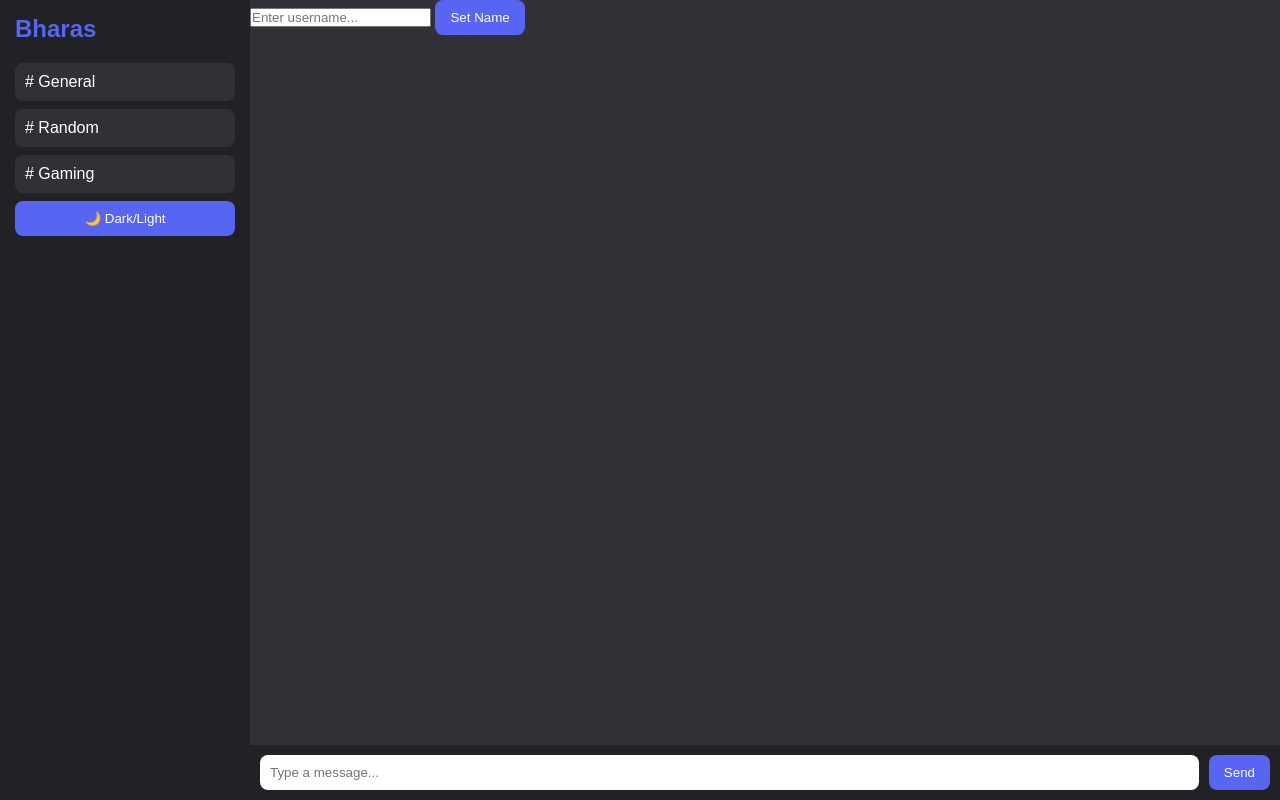
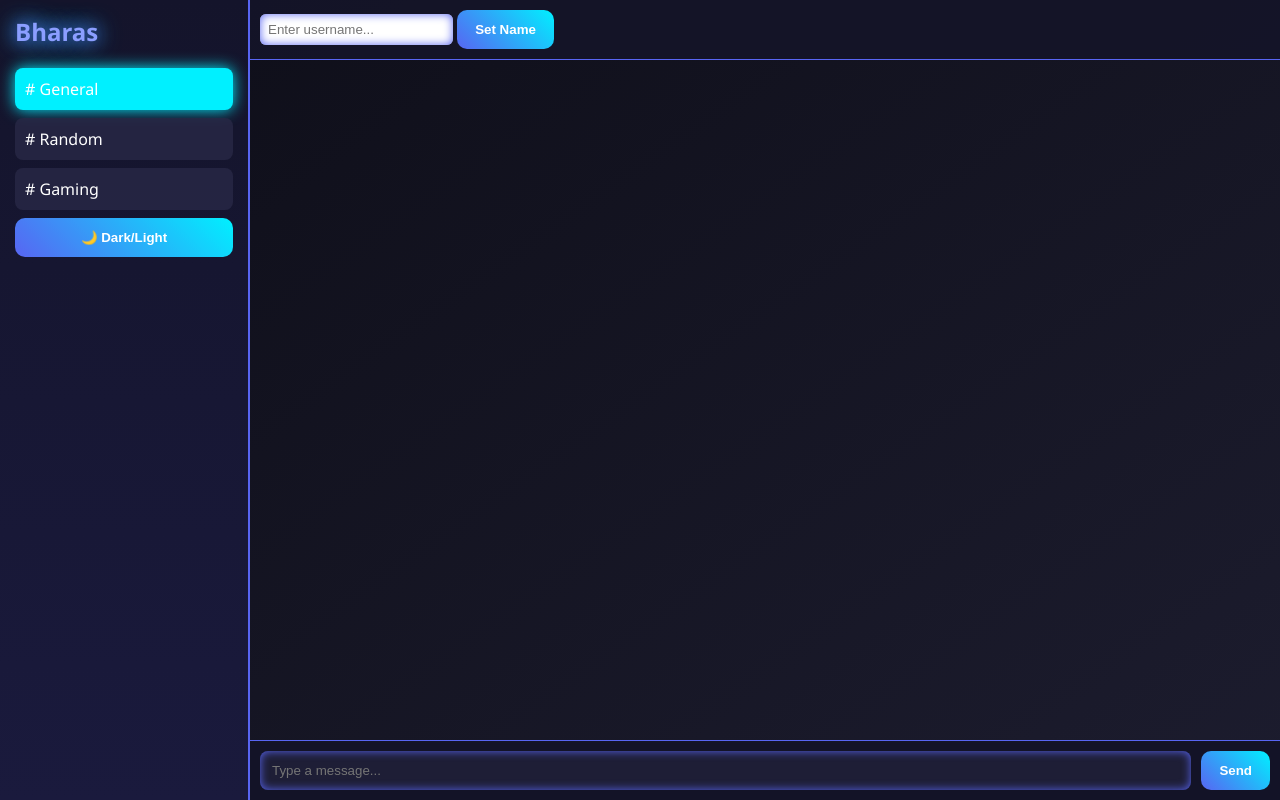
Before and after one commit to Sujalofficial07/Bharas, a plain HTML site: page index.html in a window 1280 px wide. Drawn offline with Linux system fonts and the light colour scheme; no server answers.

Commit message:
Update style.css

```diff
--- a/style.css
+++ b/style.css
@@ -1,73 +1,138 @@
-/* ---------- Reset & Theme ---------- */
+/* Reset & Theme */
 * { margin: 0; padding: 0; box-sizing: border-box; }
 body {
-  font-family: Arial, sans-serif;
-  background: #2f3136;
-  color: white;
+  font-family: 'Segoe UI', sans-serif;
   display: flex;
   height: 100vh;
+  background: #0f0f1a;
+  color: #fff;
+  overflow: hidden;
 }
 
-/* ---------- Sidebar ---------- */
+/* Glowing Sidebar */
 #sidebar {
   width: 250px;
-  background: #202225;
+  background: linear-gradient(180deg, #14142b, #1a1a3d);
   padding: 15px;
   display: flex;
   flex-direction: column;
+  box-shadow: 0 0 20px rgba(88, 101, 242, 0.6);
+  border-right: 2px solid #5865f2;
 }
 #sidebar h2 {
   margin-bottom: 20px;
-  color: #5865f2;
+  color: #8b9eff;
+  text-shadow: 0 0 10px #5865f2;
+  animation: glowText 2s infinite alternate;
 }
+@keyframes glowText {
+  from { text-shadow: 0 0 5px #5865f2; }
+  to { text-shadow: 0 0 20px #5865f2, 0 0 30px #00f0ff; }
+}
+
+/* Channels */
 .channel {
   padding: 10px;
-  background: #2f3136;
+  background: rgba(40, 40, 70, 0.8);
   margin-bottom: 8px;
   border-radius: 8px;
   cursor: pointer;
+  transition: all 0.3s ease;
 }
-.channel:hover { background: #3a3c43; }
+.channel:hover {
+  background: #5865f2;
+  box-shadow: 0 0 15px #5865f2;
+  transform: translateX(5px);
+}
+.channel.active {
+  background: #00f0ff;
+  box-shadow: 0 0 15px #00f0ff;
+}
 
-/* ---------- Chat Section ---------- */
+/* Chat Section */
 #chat-section {
   flex: 1;
   display: flex;
   flex-direction: column;
+  background: linear-gradient(145deg, #0f0f1a, #1c1c2e);
+  animation: fadeIn 1s ease;
+}
+@keyframes fadeIn {
+  from { opacity: 0; transform: translateY(20px); }
+  to { opacity: 1; transform: translateY(0); }
 }
 
+#username-box {
+  padding: 10px;
+  background: rgba(20,20,40,0.9);
+  border-bottom: 1px solid #5865f2;
+}
+#username {
+  padding: 8px;
+  border: none;
+  border-radius: 6px;
+  outline: none;
+  box-shadow: 0 0 10px #5865f2 inset;
+}
+
+/* Chat */
 #chat {
   flex: 1;
   overflow-y: auto;
   padding: 15px;
+  scrollbar-width: thin;
+  scrollbar-color: #5865f2 #0f0f1a;
 }
 .msg {
-  margin-bottom: 10px;
-  padding: 8px 12px;
-  background: #40444b;
-  border-radius: 10px;
-  max-width: 60%;
+  margin-bottom: 12px;
+  padding: 10px 14px;
+  background: rgba(88,101,242,0.1);
+  border: 1px solid #5865f2;
+  border-radius: 12px;
+  max-width: 65%;
+  box-shadow: 0 0 12px rgba(88,101,242,0.4);
+  animation: popIn 0.4s ease;
+}
+@keyframes popIn {
+  from { opacity: 0; transform: scale(0.8); }
+  to { opacity: 1; transform: scale(1); }
+}
+.msg .meta {
+  font-size: 12px;
+  color: #aaa;
+  margin-top: 4px;
 }
 
-/* ---------- Input Area ---------- */
+/* Input Area */
 #input-area {
   display: flex;
   padding: 10px;
-  background: #202225;
+  background: rgba(20,20,40,0.95);
+  border-top: 1px solid #5865f2;
 }
 #msg {
   flex: 1;
-  padding: 10px;
+  padding: 12px;
   border: none;
   border-radius: 8px;
   margin-right: 10px;
+  outline: none;
+  background: #1e1e36;
+  color: #fff;
+  box-shadow: 0 0 10px #5865f2 inset;
 }
 button {
-  background: #5865f2;
+  background: linear-gradient(45deg, #5865f2, #00f0ff);
   border: none;
   color: white;
-  padding: 10px 15px;
-  border-radius: 8px;
+  padding: 12px 18px;
+  border-radius: 10px;
   cursor: pointer;
+  transition: all 0.3s ease;
+  font-weight: bold;
 }
-button:hover { background: #4752c4; }
+button:hover {
+  background: linear-gradient(45deg, #00f0ff, #5865f2);
+  box-shadow: 0 0 20px #00f0ff;
+  transform: scale(1.05);
+}
```
